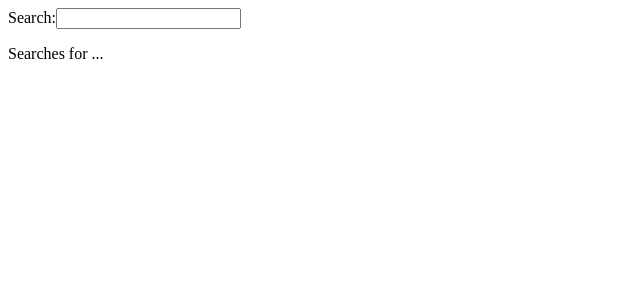
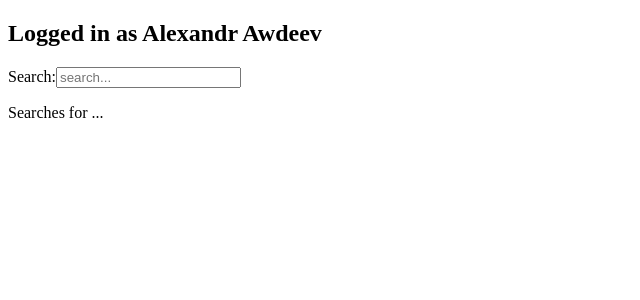
Before and after one commit to AlexandrMers/react-testing-library_learn, a React (Create React App) app: page / in a window 1280 px wide. Shown: the top 300 px of the page, without its empty margins (0-640 px from the left). Built offline with nearby package versions, Linux system fonts and the light colour scheme.

Commit message:
Рассмотрены основные методы утверждения и поиска элементов.

```diff
--- a/src/App.js
+++ /dev/null
@@ -1,22 +0,0 @@
-import React, { useState } from "react";
-
-import Search from "./Search";
-
-function App() {
-  const [search, setSearch] = useState("");
-
-  const handleChange = ({ target: { value } }) => {
-    setSearch(value);
-  };
-
-  return (
-    <div>
-      <Search value={search} onChange={handleChange}>
-        Search:
-      </Search>
-      <p>Searches for {search ? search : "..."}</p>
-    </div>
-  );
-}
-
-export default App;
--- /dev/null
+++ b/src/App.jsx
@@ -0,0 +1,44 @@
+import React, { useState, useEffect } from "react";
+
+import Search from "./Search";
+
+const getUser = () =>
+  new Promise((resolve) => {
+    setTimeout(
+      () =>
+        resolve({
+          id: 1,
+          name: "Alexandr Awdeev",
+        }),
+      0
+    );
+  });
+
+function App() {
+  const [search, setSearch] = useState("");
+  const [user, setUser] = useState(null);
+
+  const handleChange = ({ target: { value } }) => {
+    setSearch(value);
+  };
+
+  useEffect(() => {
+    const loadUser = async () => {
+      const user = await getUser();
+      setUser(user);
+    };
+    loadUser();
+  }, []);
+
+  return (
+    <div>
+      {user && <h2 className="user-title">Logged in as {user.name}</h2>}
+      <Search value={search} onChange={handleChange}>
+        Search:
+      </Search>
+      <p>Searches for {search ? search : "..."}</p>
+    </div>
+  );
+}
+
+export default App;
--- a/src/Search/index.jsx
+++ b/src/Search/index.jsx
@@ -4,7 +4,13 @@ export default function Search({ children, value, onChange }) {
   return (
     <div>
       <label htmlFor="search">{children}</label>
-      <input id="search" type="text" value={value} onChange={onChange} />
+      <input
+        placeholder="search..."
+        id="search"
+        type="text"
+        value={value}
+        onChange={onChange}
+      />
     </div>
   );
 }
```
Also changed, not shown: 1 other file (tests, documents, lock files or other folders).
